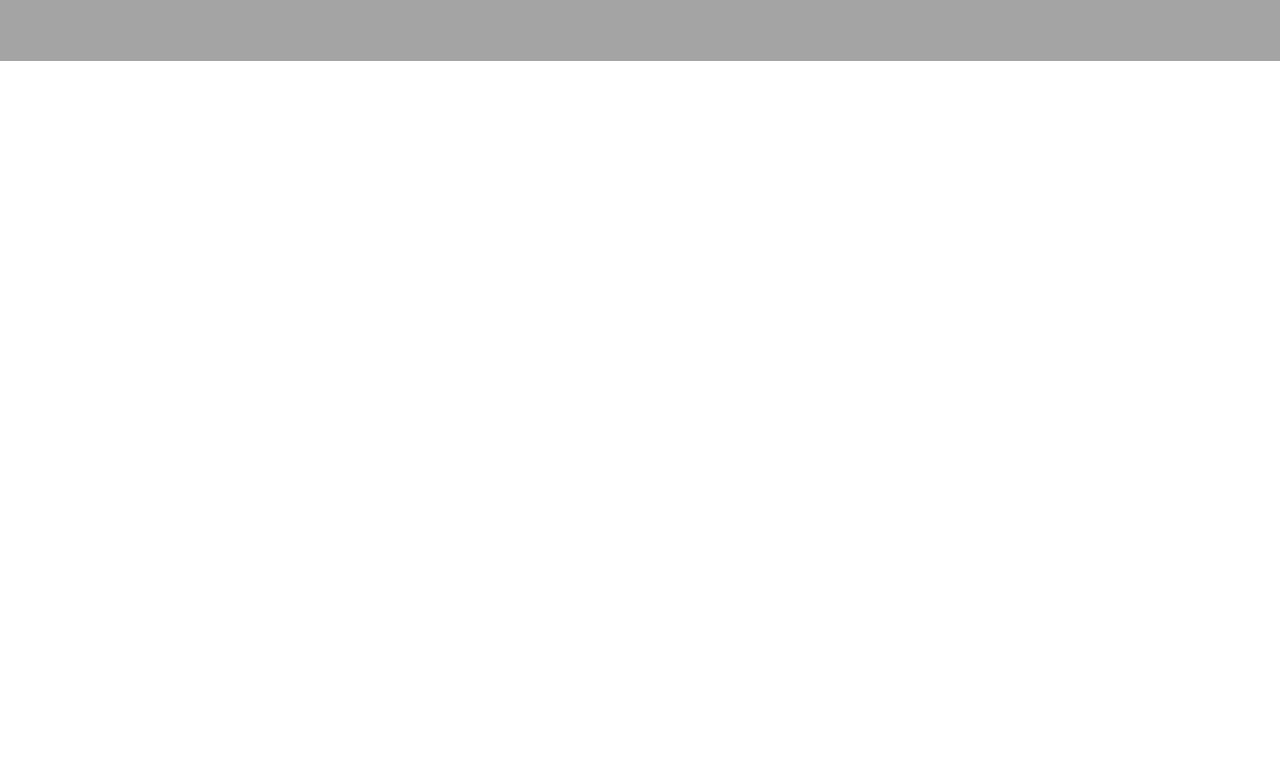
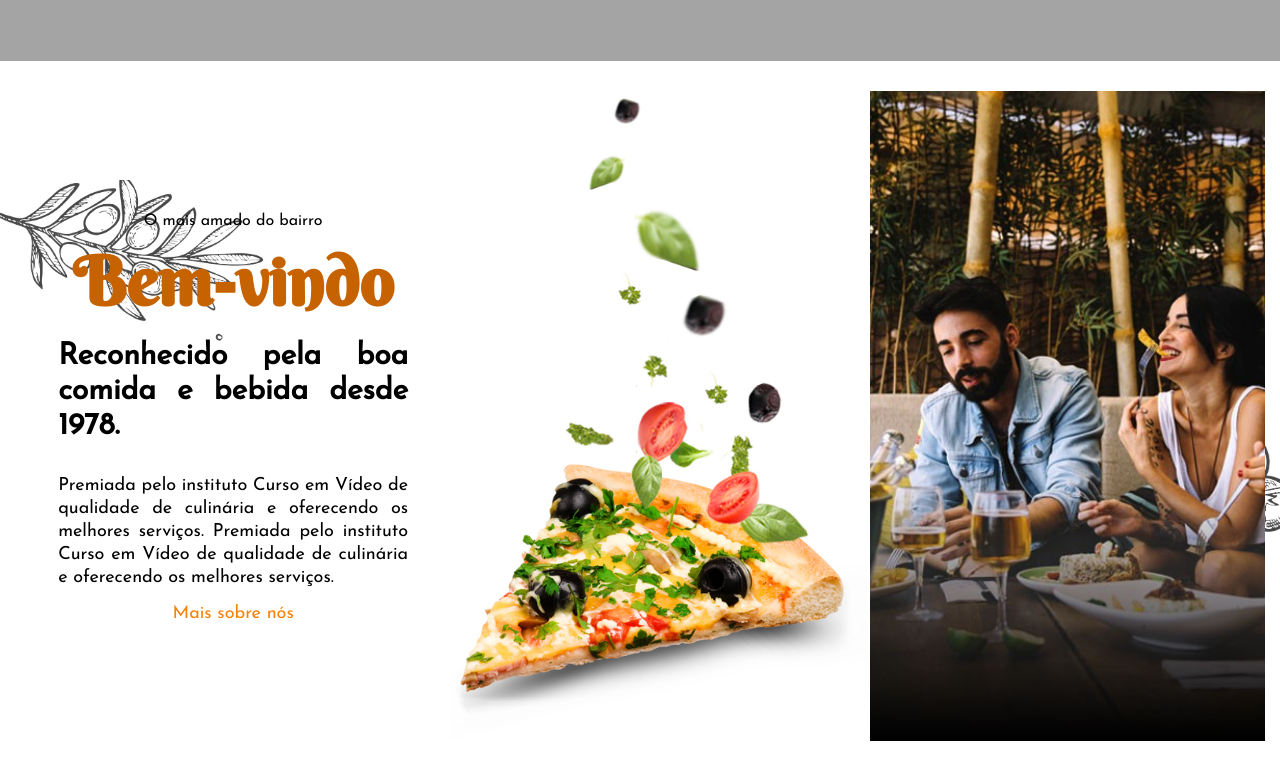
Before and after one commit to mikemenendes/fresco, a plain HTML site: page index.html in a window 1280 px wide. Shown: the part 530-1305 px from the top of the page. Before the commit the page ends 800 px from the top, so only its background shows below. Drawn offline with Linux system fonts and the light colour scheme.

Commit message:
construçao mais uma section

```diff
--- a/index.html
+++ b/index.html
@@ -63,6 +63,28 @@
             </div><!-- contrast -->
         </section><!-- banner -->
 
+        <section class="quemsou">
+            <div class="container flex center">
+                <div class="quemsou-text center qmsou">
+                    <span>O mais amado do bairro</span>
+                    <h2>Bem-vindo</h2>
+                    <p id="negrito">Reconhecido pela boa comida e bebida desde 1978.</p>
+
+                    <p>Premiada pelo instituto Curso em Vídeo de qualidade de culinária e oferecendo os melhores serviços. Premiada pelo instituto Curso em Vídeo de qualidade de culinária e oferecendo os melhores serviços.</p>
+
+                    <a href="#">Mais sobre nós</a>
+                </div>
+
+                <div class="quemsou-img qmsou">
+                    <img src="assets/asset 2.jpeg" alt="" height="650px">
+                </div>
+
+                <div class="quemsou-horario qmsou">
+                    <img src="assets/asset 13.jpeg" alt="" height="650px">
+                </div>
+            </div>
+        </section>
+
     </main>
 
 <!--  -->
--- a/style/style.css
+++ b/style/style.css
@@ -57,14 +57,15 @@
     clear: both;
 }
 
+.flex{
+    display: flex;
+}
+
 
 /* -------config---- */
 
 /* --------header -------*/
 
-header{
-
-}
 
 header div.containerfull{
     padding: 5px 20px 0px 0px;
@@ -157,3 +158,47 @@ section.banner .banner-text span{
 }
 
 /* -------- /banner ------- */
+
+/* ------ quemsou ------ */
+section.quemsou{
+    background-image: url(../assets/asset\ 12.jpeg);
+    background-size: contain;
+    background-position: left;
+    background-repeat: no-repeat;
+    background-attachment: fixed;
+    padding: 30px 15px;
+}
+
+section.quemsou div.quemsou-text h2{
+    font-size: 68px;
+    font-family: var(--font-titulo);
+    padding-top: 10px;
+    color: var(--alloy-orange);
+}
+
+section.quemsou div.quemsou-text p{
+    max-width: 350px;
+    font-size: 18px;
+    padding: 15px 10px;
+    line-height: 23px;
+    text-align: justify;
+}
+
+#negrito{
+    font-weight: bolder;
+    font-size: 30px;
+    line-height: 35px;
+}
+
+section.quemsou div.quemsou-text a{
+    font-size: 18px;
+    color: var(--ut-orange);
+}
+
+section.quemsou div.quemsou-text a:hover{
+    color: var(--alloy-orange);
+}
+
+.qmsou{
+    max-height: 670px;
+}
```
